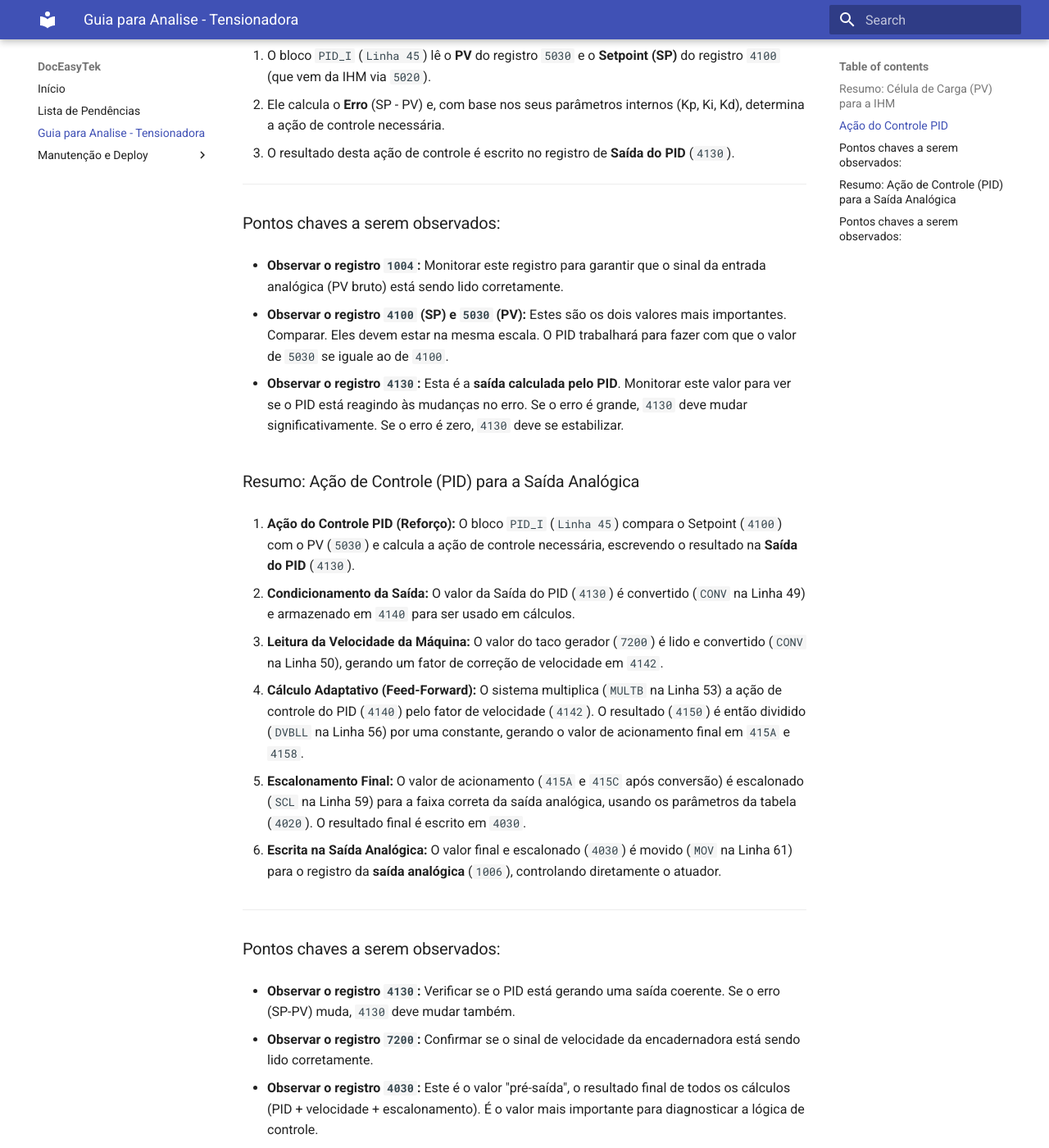
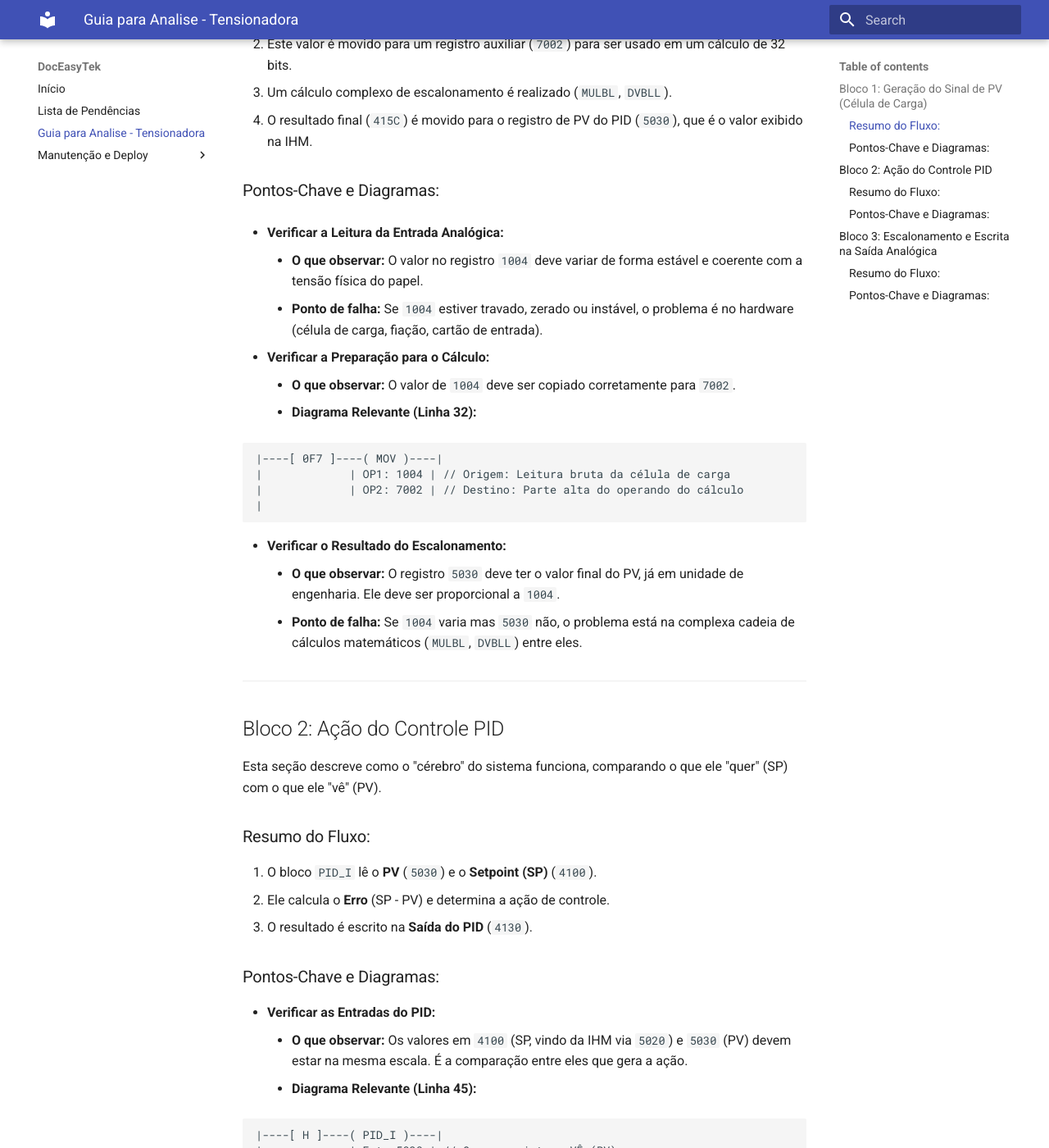
Before and after one commit to rgustavo32/docEasyTek, an MkDocs documentation site: the page built from docs/estudo_software.md, in a window 1280 px wide and 1400 px high, scrolled down 511 px. Shown: the whole window at 82% size. Built offline with MkDocs 1.6.1 and Material for MkDocs 9.7.7, drawn with Linux system fonts in a browser that asks for light colours; some of the changed text lies outside the part shown.

Commit message:
test(docs): Guia para analise de defeito - Record

````diff
--- a/docs/estudo_software.md
+++ b/docs/estudo_software.md
@@ -1,51 +1,110 @@
-### Resumo: Célula de Carga (PV) para a IHM
+# Guia de Diagnóstico Rápido: Sistema de Controle de Tensão
+
+Este documento resume o fluxo de dados e a lógica do sistema, destacando os registros-chave para monitoramento e diagnóstico dos problemas relatados (correção excessiva, nenhuma correção, etc.).
+
+---
+
+## Bloco 1: Geração do Sinal de PV (Célula de Carga)
+
+Esta seção descreve como o sinal bruto da célula de carga é lido e preparado para o cálculo.
+
+### Resumo do Fluxo:
 
 1.  O valor "bruto" da célula de carga é lido na entrada analógica (`1004`).
 2.  Este valor é movido para um registro auxiliar (`7002`) para ser usado em um cálculo de 32 bits.
-3.  Um cálculo complexo de escalonamento e condicionamento é realizado, envolvendo multiplicação (`MULBL`) e divisão (`DVBLL`).
-4.  O resultado final deste cálculo é armazenado em um registro (`415C`).
-5.  Este valor calculado e condicionado (`415C`) é então movido para o registro do PV do PID (`5030`), que é o valor exibido na IHM.
+3.  Um cálculo complexo de escalonamento é realizado (`MULBL`, `DVBLL`).
+4.  O resultado final (`415C`) é movido para o registro de PV do PID (`5030`), que é o valor exibido na IHM.
+
+### Pontos-Chave e Diagramas:
+
+*   **Verificar a Leitura da Entrada Analógica:**
+    *   **O que observar:** O valor no registro `1004` deve variar de forma estável e coerente com a tensão física do papel.
+    *   **Ponto de falha:** Se `1004` estiver travado, zerado ou instável, o problema é no hardware (célula de carga, fiação, cartão de entrada).
+
+*   **Verificar a Preparação para o Cálculo:**
+    *   **O que observar:** O valor de `1004` deve ser copiado corretamente para `7002`.
+    *   **Diagrama Relevante (Linha 32):**
+```
+|----[ 0F7 ]----( MOV )----|
+|             | OP1: 1004 | // Origem: Leitura bruta da célula de carga
+|             | OP2: 7002 | // Destino: Parte alta do operando do cálculo
+|
+```
+
+*   **Verificar o Resultado do Escalonamento:**
+    *   **O que observar:** O registro `5030` deve ter o valor final do PV, já em unidade de engenharia. Ele deve ser proporcional a `1004`.
+    *   **Ponto de falha:** Se `1004` varia mas `5030` não, o problema está na complexa cadeia de cálculos matemáticos (`MULBL`, `DVBLL`) entre eles.
 
 ---
 
-### Ação do Controle PID
+## Bloco 2: Ação do Controle PID
 
-1.  O bloco `PID_I` (`Linha 45`) lê o **PV** do registro `5030` e o **Setpoint (SP)** do registro `4100` (que vem da IHM via `5020`).
-2.  Ele calcula o **Erro** (SP - PV) e, com base nos seus parâmetros internos (Kp, Ki, Kd), determina a ação de controle necessária.
-3.  O resultado desta ação de controle é escrito no registro de **Saída do PID** (`4130`).
+Esta seção descreve como o "cérebro" do sistema funciona, comparando o que ele "quer" (SP) com o que ele "vê" (PV).
+
+### Resumo do Fluxo:
+
+1.  O bloco `PID_I` lê o **PV** (`5030`) e o **Setpoint (SP)** (`4100`).
+2.  Ele calcula o **Erro** (SP - PV) e determina a ação de controle.
+3.  O resultado é escrito na **Saída do PID** (`4130`).
+
+### Pontos-Chave e Diagramas:
+
+*   **Verificar as Entradas do PID:**
+    *   **O que observar:** Os valores em `4100` (SP, vindo da IHM via `5020`) e `5030` (PV) devem estar na mesma escala. É a comparação entre eles que gera a ação.
+    *   **Diagrama Relevante (Linha 45):**
+```
+|----[ H ]----( PID_I )----|
+|             | Ent: 5030 | // O que o sistema VÊ (PV)
+|             | Dad: 4100 | // O que o sistema QUER (Ponteiro para SP, Kp, etc.)
+|             | Saí: 4130 | // O que o sistema DECIDE fazer
+|             | Rst: /0F7 | // Reset, atualmente, NUNCA é acionado
+|
+```
+
+*   **Verificar a Saída do PID:**
+    *   **O que observar:** O registro `4130` deve reagir ao erro. Se PV < SP, `4130` deve aumentar. Se PV > SP, `4130` deve diminuir.
+    *   **Ponto de falha (Integral Windup):** Se PV > SP mas `4130` continua no máximo (causando a "over correction"), é um sinal clássico de erro integral acumulado, pois o Reset (`Rst`) nunca é ativado. **A ausência de um reset é um forte candidato à causa do problema.**
 
 ---
 
-### Pontos chaves a serem observados:
+## Bloco 3: Escalonamento e Escrita na Saída Analógica
 
-*   **Observar o registro `1004`:** Monitorar este registro para garantir que o sinal da entrada analógica (PV bruto) está sendo lido corretamente.
+Esta seção descreve como a decisão do PID é modulada pela velocidade da máquina e enviada para o atuador.
 
-*   **Observar o registro `4100` (SP) e `5030` (PV):** Estes são os dois valores mais importantes. Comparar. Eles devem estar na mesma escala. O PID trabalhará para fazer com que o valor de `5030` se iguale ao de `4100`.
+### Resumo do Fluxo:
 
-*   **Observar o registro `4130`:** Esta é a **saída calculada pelo PID**. Monitorar este valor para ver se o PID está reagindo às mudanças no erro. Se o erro é grande, `4130` deve mudar significativamente. Se o erro é zero, `4130` deve se estabilizar.
+1.  A **Saída do PID** (`4130`) é combinada com o **Fator de Velocidade** (`7200`).
+2.  O sistema multiplica (`MULTB`) a ação do PID pelo fator de velocidade.
+3.  O resultado passa por uma divisão (`DVBLL`) e um escalonamento final (`SCL`).
+4.  O valor final (`4030`) é movido para a **saída analógica** (`1006`).
 
-### Resumo: Ação de Controle (PID) para a Saída Analógica
+### Pontos-Chave e Diagramas:
 
-1.  **Ação do Controle PID (Reforço):** O bloco `PID_I` (`Linha 45`) compara o Setpoint (`4100`) com o PV (`5030`) e calcula a ação de controle necessária, escrevendo o resultado na **Saída do PID** (`4130`).
+*   **Verificar o Fator de Velocidade:**
+    *   **O que observar:** O registro `7200` deve refletir a velocidade da encadernadora.
+    *   **Ponto de falha:** Se `7200` estiver incorreto, a modulação da saída será errada, causando correções excessivas ou insuficientes dependendo da velocidade.
 
-2.  **Condicionamento da Saída:** O valor da Saída do PID (`4130`) é convertido (`CONV` na Linha 49) e armazenado em `4140` para ser usado em cálculos.
+*   **Verificar o Cálculo Adaptativo (A "Mágica" do Sistema):**
+    *   **O que observar:** O resultado da multiplicação em `4150` deve ser o produto da ação do PID (`4140`) pela velocidade (`4142`).
+    *   **Diagrama Relevante (Linha 53):**
+```
+|----[ H ]----( MULTB )----|
+|             | OP1: 4140 | // Ação do PID
+|             | OP2: 4142 | // Fator de Velocidade
+|             | OP3: 4150 | // Resultado combinado
+|
+```
 
-3.  **Leitura da Velocidade da Máquina:** O valor do taco gerador (`7200`) é lido e convertido (`CONV` na Linha 50), gerando um fator de correção de velocidade em `4142`.
+*   **Verificar o Valor Final Antes da Saída:**
+    *   **O que observar:** O registro `4030` é o valor final calculado. É o ponto mais importante para diagnosticar a lógica de controle como um todo.
 
-4.  **Cálculo Adaptativo (Feed-Forward):** O sistema multiplica (`MULTB` na Linha 53) a ação de controle do PID (`4140`) pelo fator de velocidade (`4142`). O resultado (`4150`) é então dividido (`DVBLL` na Linha 56) por uma constante, gerando o valor de acionamento final em `415A` e `4158`.
-
-5.  **Escalonamento Final:** O valor de acionamento (`415A` e `415C` após conversão) é escalonado (`SCL` na Linha 59) para a faixa correta da saída analógica, usando os parâmetros da tabela (`4020`). O resultado final é escrito em `4030`.
-
-6.  **Escrita na Saída Analógica:** O valor final e escalonado (`4030`) é movido (`MOV` na Linha 61) para o registro da **saída analógica** (`1006`), controlando diretamente o atuador.
-
----
-
-### Pontos chaves a serem observados:
-
-*   **Observar o registro `4130`:** Verificar se o PID está gerando uma saída coerente. Se o erro (SP-PV) muda, `4130` deve mudar também.
-
-*   **Observar o registro `7200`:** Confirmar se o sinal de velocidade da encadernadora está sendo lido corretamente.
-
-*   **Observar o registro `4030`:** Este é o valor "pré-saída", o resultado final de todos os cálculos (PID + velocidade + escalonamento). É o valor mais importante para diagnosticar a lógica de controle.
-
-*   **Observar o registro `1006`:** Este é o valor final enviado ao atuador. Ele deve ser idêntico a `4030`, a menos que uma das lógicas de sobrescrita (linhas 62 ou 63) esteja ativa, forçando um valor diferente.
+*   **Verificar a Escrita na Saída Física:**
+    *   **O que observar:** O registro `1006` deve ser idêntico a `4030`.
+    *   **Ponto de falha:** Se `1006` for diferente de `4030`, significa que uma das lógicas de sobrescrita (linhas 62 ou 63) está ativa, forçando um valor manual ou de segurança.
+    *   **Diagrama Relevante (Linha 61):**
+```
+|----[ H ]----( MOV )----|
+|             | OP1: 4030 | // Valor final, calculado e escalonado
+|             | OP2: 1006 | // Destino: Saída analógica física
+|
+```
--- a/mkdocs.yml
+++ b/mkdocs.yml
@@ -10,7 +10,7 @@ nav:
   - 'Lista de Pendências': 'pendence_list.md'
   - 'Guia para Analise - Tensionadora': 'estudo_software.md'
   - 'Manutenção e Deploy':
-      - 'Fluxo de Trabalho (Resumo )': 'manutencao_e_deploy/00_fluxo_resumido.md'  # <-- NOVA PÁGINA AQUI
+      - 'Fluxo de Trabalho (Resumo )': 'manutencao_e_deploy/00_fluxo_resumido.md'
       - 'Implantação Inicial': 'manutencao_e_deploy/01_implantacao_inicial.md'
       - 'Ciclo de Vida da Atualização':
           - 'Fase 1: Preparação': 'manutencao_e_deploy/ciclo_de_vida_atualizacao/01_preparacao.md'
````
